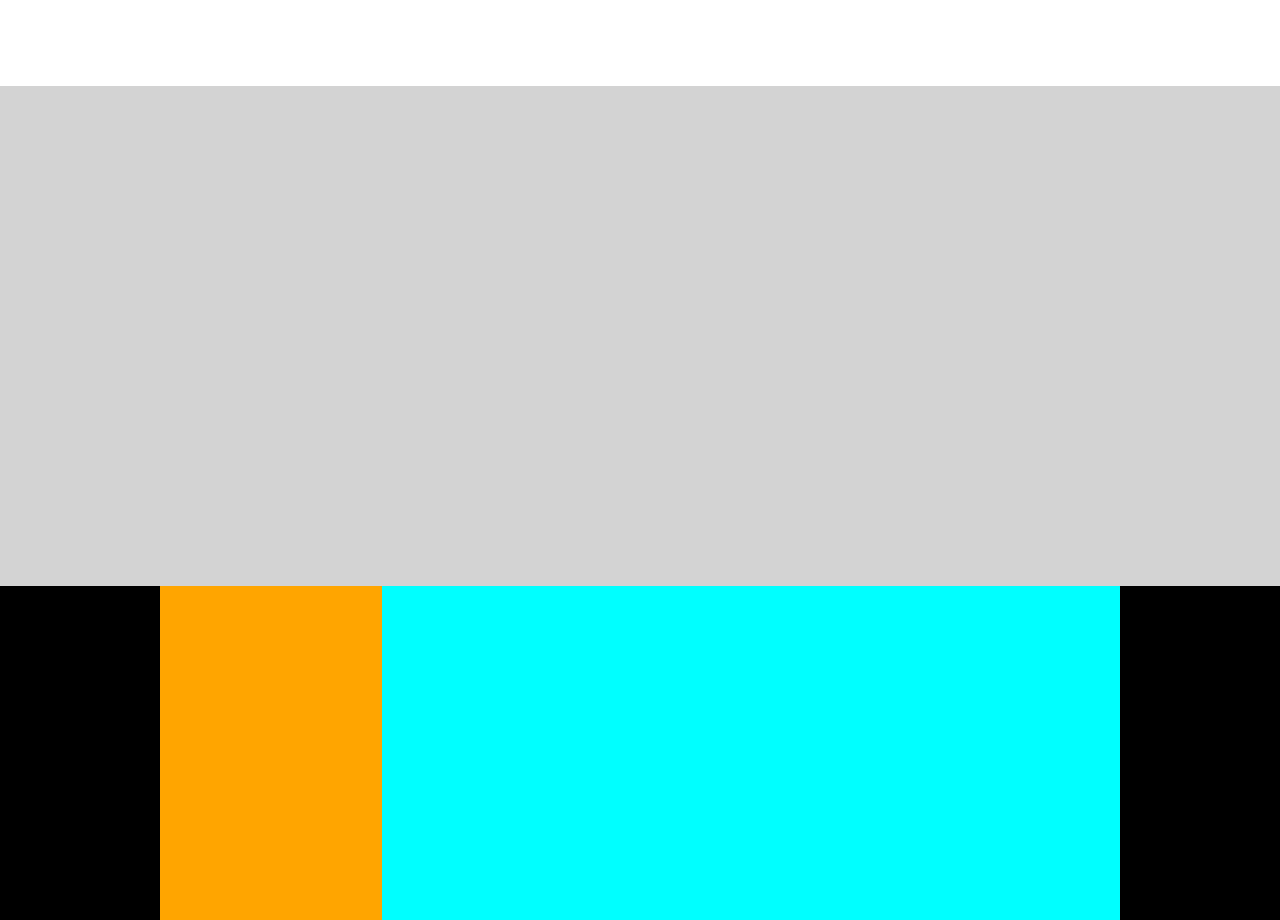
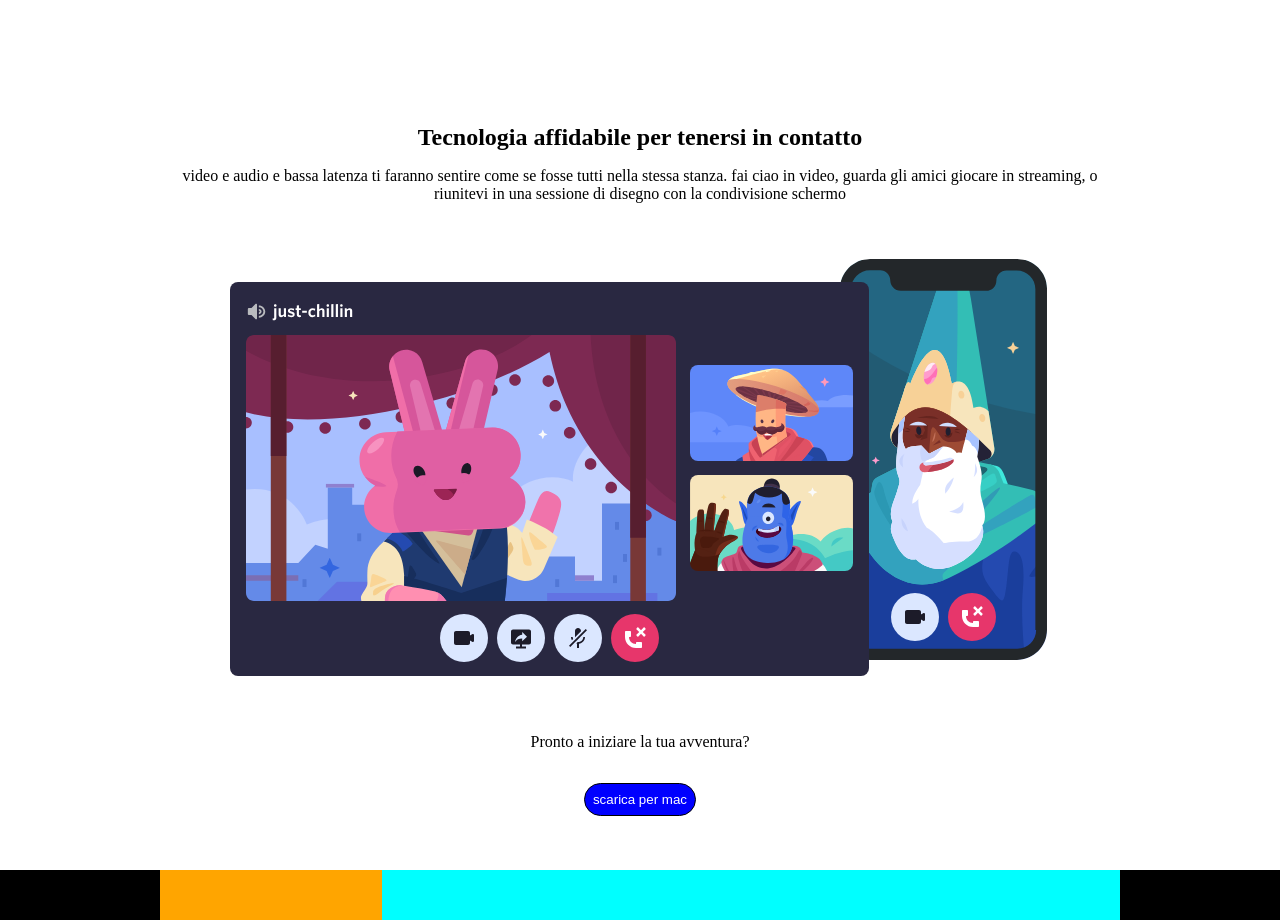
Before and after one commit to Enzo-belardo/htmlcss-discord, a plain HTML site: page index.html in a window 1280 px wide. Shown: the part 1880-2800 px from the top of the page. Drawn offline with Linux system fonts and the light colour scheme.

Commit message:
implementato ultimo articolo

```diff
--- a/index.html
+++ b/index.html
@@ -67,9 +67,19 @@
             </div>
         </section>
 
-        <div>
-            <Section class="last-article">
-                <div class="article"></div>
+        <div class="background">
+            <Section class="container-last-article">
+                <div class="last-article">
+                    <h1>Tecnologia affidabile per tenersi in contatto</h1>
+                    <p>video e audio e bassa latenza ti faranno sentire come se fosse tutti nella stessa stanza. fai ciao in video, guarda gli amici giocare in streaming, o riunitevi in una sessione di disegno con la condivisione schermo</p>
+                </div>
+                <div class="container-big-image">
+                    <img class="immagine-big" src="./img/item4-big.svg" alt="">
+                </div>
+                <div class="container-last-butt">
+                    <p> Pronto a iniziare la tua avventura?</p>
+                    <button class="last-butt"> scarica per mac</button>
+                </div>
             </Section>
         </div>
     </main>
--- a/style.css
+++ b/style.css
@@ -10,7 +10,6 @@ header{
     display: flex;
     flex-direction: column;
     align-items: center;
-    margin-top: 1rem;
 }
 
 .navbar{
@@ -113,8 +112,8 @@ ul>li{
     flex-direction: row-reverse;
     align-items: center;
     justify-content: center;
+}
 
-}
 .article{
     max-width: 40%;
     min-height: 50%;
@@ -122,6 +121,7 @@ ul>li{
     flex-direction: column;
     align-items: flex-start;
  }
+
  .article>h1{
     font-size: 2rem;
     margin-bottom: 1rem;
@@ -130,16 +130,51 @@ ul>li{
     font-weight: bolder;
  }
 
- .last-article{
-    height:500px;
-    background-color: lightgray;
+ .immagine{
+    max-width: 500px;
+    display: flex;
+ }
+
+ .background{
+
+
+ }
+ .container-last-article{
+    height: 800px;
     display: flex;
     justify-content: center;
     align-items: center;
+    flex-direction: column;
  }
- .immagine{
-    max-width: 400px;
+ .last-article{
+    width: 75%;
+    text-align: center;
+    flex-direction: column;
+ }
+ .last-article>h1{
+    margin-bottom: 1rem;
+ }
+
+ .container-big-image{
     display: flex;
+    justify-content: center;
+    align-items: center;
+}
+
+ .immagine-big{
+    display: flex;
+    justify-content: center;
+ }
+ .container-last-butt{
+    text-align: center;
+ }
+ .last-butt{
+    border: 1px solid black;
+    border-radius: 2rem;
+    background-color: blue;
+    color: white;
+    padding: .5rem;
+    margin-top: 2rem;
  }
 
  footer{
```
